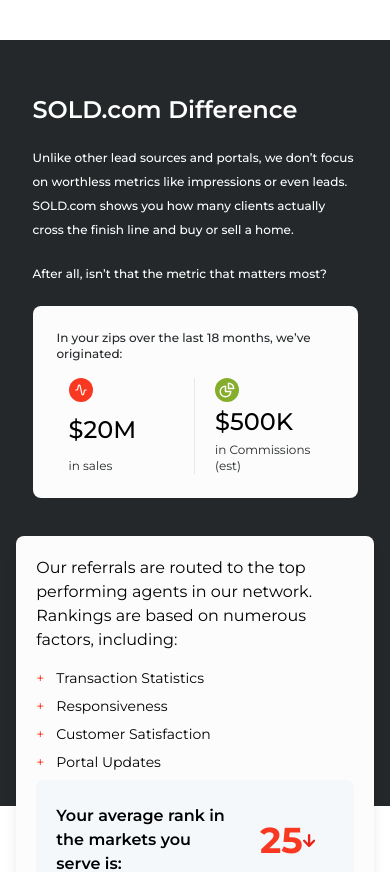
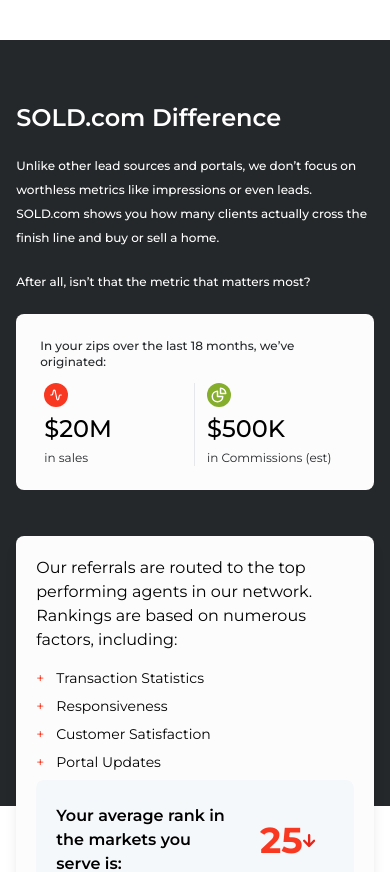
Before and after one commit to hd-esteban/fe-assestment, a Next.js app: page /dashboard in a window 390 px wide. Shown: the top 872 px of the page. Built offline with nearby package versions, Linux system fonts and the light colour scheme.

Commit message:
Minor fixes for banner styles on mobile

```diff
--- a/src/components/banner/Banner.tsx
+++ b/src/components/banner/Banner.tsx
@@ -15,7 +15,7 @@
       <div className="flex items-center justify-center bg-sold-dark-gray">
         <div className="container flex flex-col items-center justify-center mt-16 mb-12 h-96 md:h-56 md:flex-row md:justify-evenly">
           {/* Info */}
-          <div className="w-5/6 h-full md:w-5/12">
+          <div className="w-11/12 h-full md:w-5/12">
             <h1 className="text-2xl font-semibold text-white">
               SOLD.com Difference
             </h1>
@@ -30,22 +30,22 @@
             </p>
           </div>
           {/* Card Container */}
-          <div className="w-5/6 h-full md:w-4/12">
+          <div className="w-11/12 h-full md:w-4/12">
             <div className="h-full p-6 rounded-lg bg-sold-light-gray">
               <p className="text-xs font-medium lg:text-sm h-1/6 text-sold-dark-gray">
                 In your zips over the last 18 months, we’ve originated:
               </p>
               {/* Statistics */}
               <div className="flex items-center justify-center pt-6 h-5/6">
-                <div className="flex flex-col justify-between w-1/2 h-full pl-3 pr-5 border-r lg:pl-6 lg:pr-10">
+                <div className="flex flex-col justify-between w-1/2 h-full pl-1 pr-3 border-r sm:pl-6 lg:pr-10">
                   <LineChart className={`w-6 h-6 md:w-8 md:h-8`} />
                   <h1 className="text-2xl font-medium lg:text-3xl">$20M</h1>
                   <p className="text-xs text-sold-dark-gray">in sales</p>
                 </div>
-                <div className="flex flex-col justify-between w-1/2 h-full pl-5 pr-3 lg:pl-10 lg:pr-6">
+                <div className="flex flex-col justify-between w-1/2 h-full pl-3 pr-1 sm:pl-10 lg:pr-6">
                   <PieChart className={`w-6 h-6 md:w-8 md:h-8`} />
                   <h1 className="text-2xl font-medium lg:text-3xl">$500K</h1>
-                  <p className="text-xs text-sold-dark-gray">
+                  <p className="overflow-hidden text-xs text-sold-dark-gray whitespace-nowrap text-ellipsis">
                     in Commissions (est)
                   </p>
                 </div>
--- a/tailwind.config.js
+++ b/tailwind.config.js
@@ -25,8 +25,6 @@
         sans: ['var(--font-montserrat)', ...fontFamily.sans],
       },
       spacing: {
-        '120': '30rem',
-        '132': '33rem',
         '138': '34.5rem',
       }
     },
```
